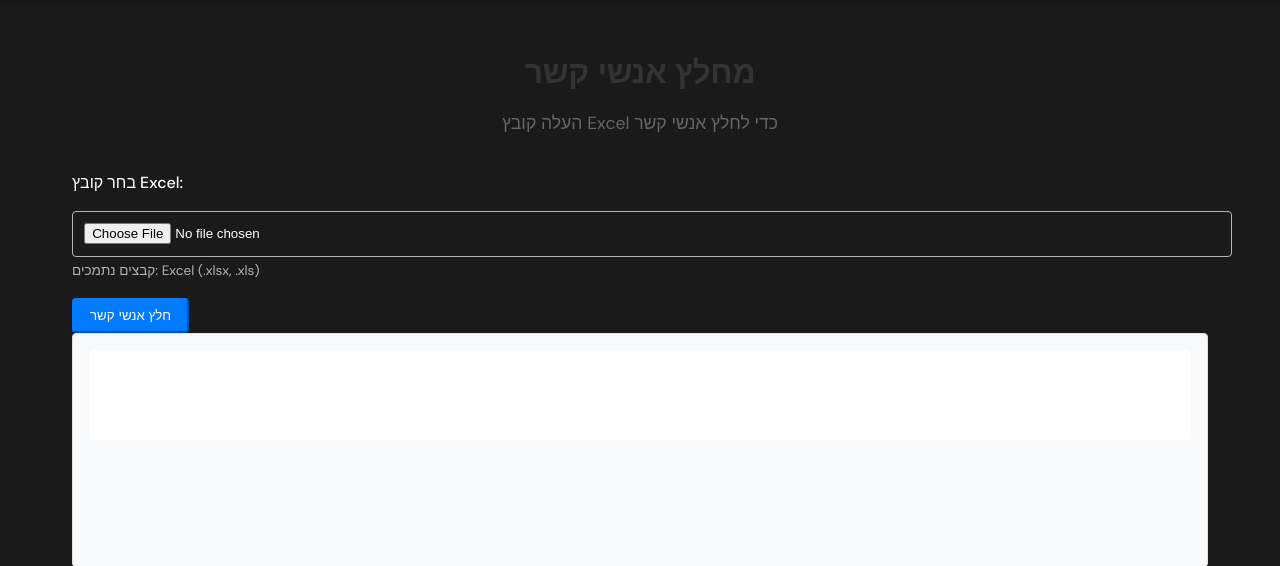
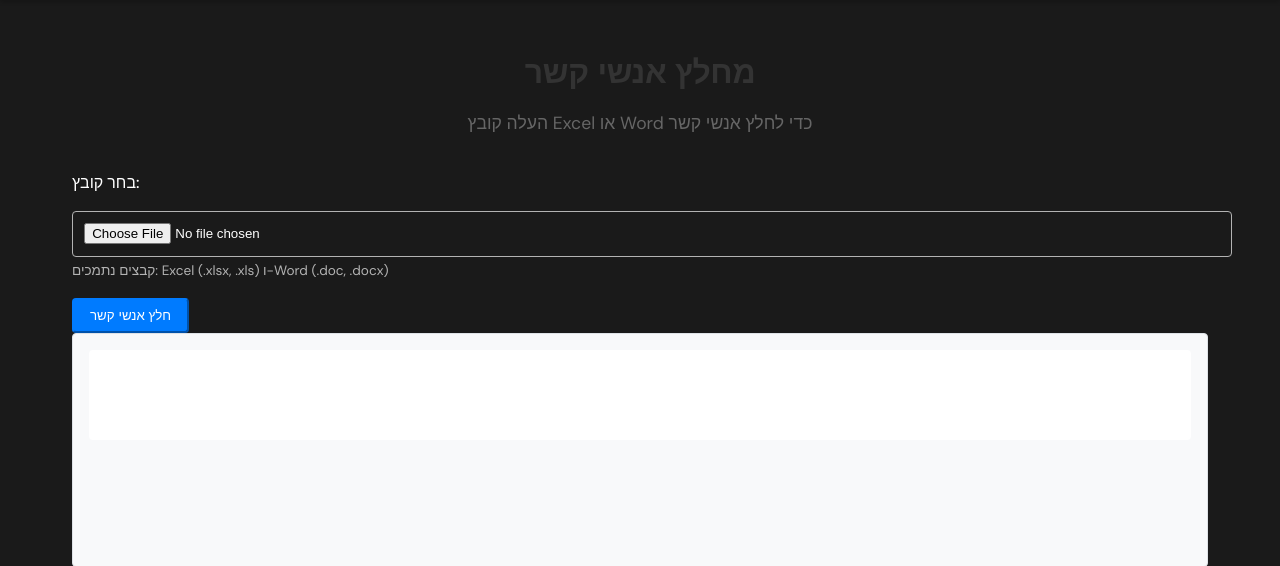
Before and after one commit to shelly5353/SNET, a Flask app: page /up in a window 1280 px wide. Shown: the part 80-646 px from the top of the page. Run offline with Flask 3, Linux system fonts and the light colour scheme; some web fonts are replaced.

Commit message:
Update UP application to use original approach

```diff
--- a/app.py
+++ b/app.py
@@ -5,6 +5,7 @@ import subprocess
 import sys
 import pandas as pd
 import logging
+import shutil
 
 app = Flask(__name__)
 app.secret_key = 'your-secret-key-here'  # Change this to a secure secret key in production
@@ -37,7 +38,7 @@ PROJECTS = [
 
 # Configure upload folder
 UPLOAD_FOLDER = 'uploads'
-ALLOWED_EXTENSIONS = {'xlsx', 'xls'}
+ALLOWED_EXTENSIONS = {'xlsx', 'xls', 'csv', 'doc', 'docx'}
 app.config['UPLOAD_FOLDER'] = UPLOAD_FOLDER
 
 # Ensure upload folder exists
@@ -80,37 +81,37 @@ def process_file():
         filepath = os.path.join(app.config['UPLOAD_FOLDER'], filename)
         file.save(filepath)
 
-        # עיבוד הקובץ באמצעות האפליקציה UP
-        sys.path.append(os.path.join(os.path.dirname(__file__), 'UP'))
+        # העתקת הקובץ לתיקיית UP
+        up_dir = os.path.join(os.path.dirname(__file__), 'UP')
+        target_filepath = os.path.join(up_dir, filename)
+        shutil.copy2(filepath, target_filepath)
+
+        # הוספת תיקיית UP ל-PYTHONPATH
+        sys.path.append(up_dir)
+
+        # ייבוא המודולים הנדרשים
+        from read_docs import process_file as process_doc
         from contact_extractor import ContactExtractor
 
-        # יצירת מחלץ אנשי קשר
-        extractor = ContactExtractor()
+        # עיבוד הקובץ בהתאם לסוגו
+        if filename.lower().endswith(('.doc', '.docx')):
+            process_doc(target_filepath)
+        else:
+            extractor = ContactExtractor()
+            extractor.extract_from_xlsx(target_filepath)
 
-        # עיבוד הקובץ
-        contacts = extractor.extract_from_xlsx(filepath)
-
-        if not contacts:
-            return jsonify({'success': False, 'error': 'לא נמצאו אנשי קשר בקובץ'})
-
-        # הכנת קובץ תוצאות
+        # העתקת קובץ התוצאות
         output_filename = f"processed_{filename}"
         output_filepath = os.path.join(app.config['UPLOAD_FOLDER'], output_filename)
+        shutil.copy2(os.path.join(up_dir, 'Data_Base.xlsx'), output_filepath)
 
-        # המרת רשימת אנשי קשר למילון
-        contacts_dict = {}
-        for contact in contacts:
-            if contact.is_valid():
-                key = f"{contact.name}_{list(contact.phones)[0] if contact.phones else ''}_{list(contact.emails)[0] if contact.emails else ''}"
-                contacts_dict[key] = contact
-
-        # שמירת התוצאות
-        from contact_extractor import save_contacts_to_excel
-        save_contacts_to_excel(contacts_dict, output_filepath)
+        # ספירת מספר אנשי הקשר שנמצאו
+        df = pd.read_excel(output_filepath)
+        count = len(df)
 
         return jsonify({
             'success': True,
-            'count': len(contacts_dict),
+            'count': count,
             'output_file': url_for('uploaded_file', filename=output_filename)
         })
 
--- a/templates/up.html
+++ b/templates/up.html
@@ -6,7 +6,7 @@
         <div class="col-md-12">
             <div class="project-header">
                 <h1>מחלץ אנשי קשר</h1>
-                <p>העלה קובץ Excel כדי לחלץ אנשי קשר</p>
+                <p>העלה קובץ Excel או Word כדי לחלץ אנשי קשר</p>
             </div>
         </div>
     </div>
@@ -14,9 +14,9 @@
     <div class="row mt-4">
         <div class="col-md-6">
             <div class="form-group">
-                <label for="fileInput">בחר קובץ Excel:</label>
-                <input type="file" class="form-control" id="fileInput" accept=".xlsx,.xls">
-                <small class="form-text text-muted">קבצים נתמכים: Excel (.xlsx, .xls)</small>
+                <label for="fileInput">בחר קובץ:</label>
+                <input type="file" class="form-control" id="fileInput" accept=".xlsx,.xls,.doc,.docx">
+                <small class="form-text text-muted">קבצים נתמכים: Excel (.xlsx, .xls) ו-Word (.doc, .docx)</small>
             </div>
             <button class="btn btn-primary mt-3" onclick="processFile()" id="processButton">
                 חלץ אנשי קשר
@@ -26,7 +26,7 @@
         <div class="col-md-6">
             <div class="output-container">
                 <div id="output">
-                    <p>בחר קובץ Excel לעיבוד</p>
+                    <p>בחר קובץ לעיבוד</p>
                 </div>
             </div>
         </div>
```
